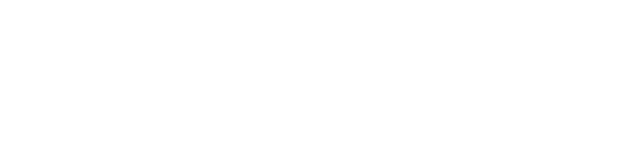
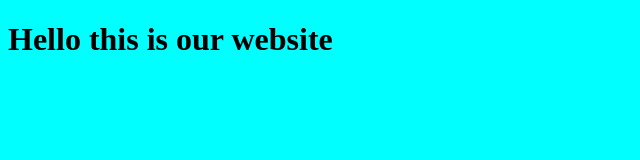
Before and after one commit to medoo12345/Git_Course, a plain HTML site: page index.html in a window 1280 px wide. Shown: the whole page, without its empty margins (0-640 px from the left). Drawn offline with Linux system fonts and the light colour scheme.

Commit message:
changing in the style

```diff
--- a/index.html
+++ b/index.html
@@ -0,0 +1,13 @@
+<!DOCTYPE html>
+<html lang="en">
+<head>
+    <meta charset="UTF-8">
+    <meta name="viewport" content="width=device-width, initial-scale=1.0">
+    <title>Document</title>
+    <link rel="stylesheet" href="style.css">
+</head>
+<body>
+    <h1><b>Hello this is our website</b></h1>
+    <script src="app.js"></script>
+</body>
+</html>
--- a/style.css
+++ b/style.css
@@ -1,5 +1,5 @@
 h1{
-    color: tomato;
+    color: black;
 }
 body{
     background-color: aqua;
```
